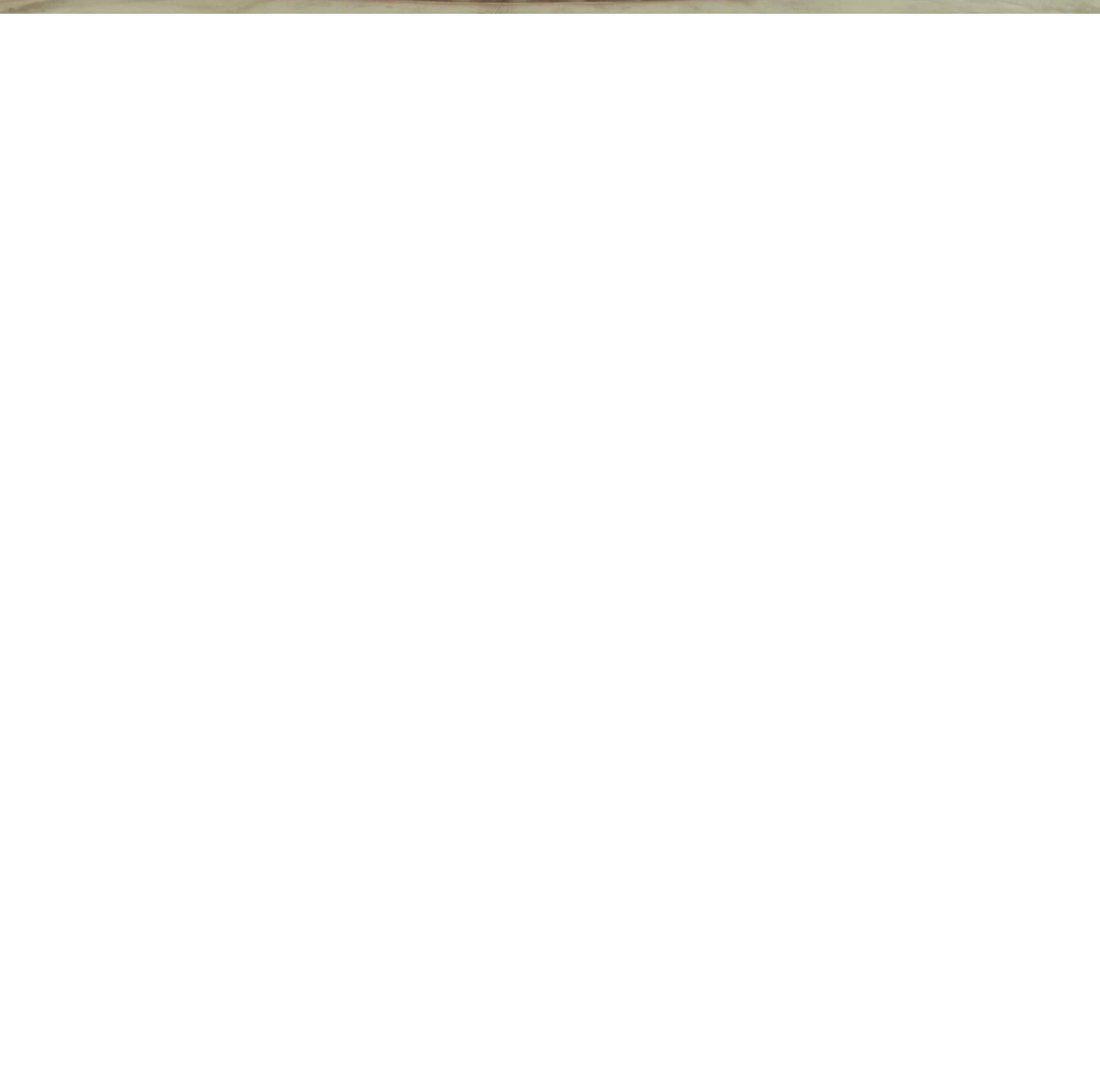
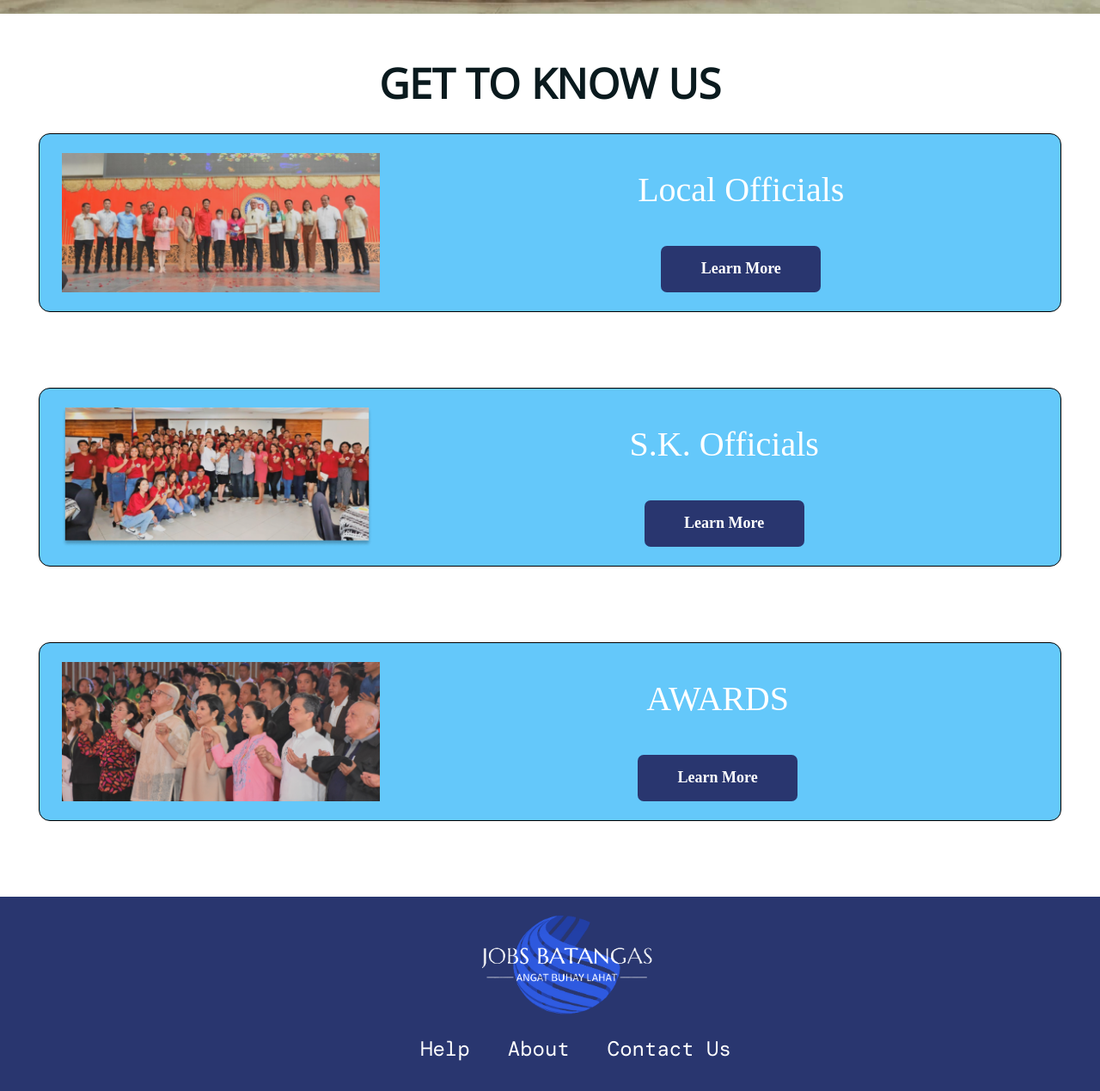
Before and after one commit to bridge360-ph/JOBS-BATANGAS, a plain HTML site: page Draft-Code/about.html in a window 1280 px wide. Shown: the part 724-1993 px from the top of the page at 86% size. Before the commit the page ends 800 px from the top, so only its background shows below. Drawn offline with nearby package versions, Linux system fonts and the light colour scheme; a web font is replaced by a local one.

Commit message:
Update about.html

```diff
--- a/Draft-Code/about.html
+++ b/Draft-Code/about.html
@@ -4,7 +4,7 @@
     <link rel="preconnect" href="https://fonts.googleapis.com" />
     <link rel="preconnect" href="https://fonts.gstatic.com" crossorigin />
     <link
-      href="https://fonts.googleapis.com/css2?family=DM+Mono&family=DM+Sans&family=Donegal+One&family=Marcellus&display=swap"
+      href="https://fonts.googleapis.com/css2?family=DM+Mono&family=DM+Sans&family=Donegal+One&family=Marcellus&family=Open+Sans&display=swap"
       rel="stylesheet"
     />
     <meta charset="UTF-8" />
@@ -41,10 +41,62 @@
       <!-- End of Nav Bar-->
     </header>
 
-    <div class="middle-page">
+    <section class="middle-page">
       <img src="images/lgu.png" class="lgu" />
       <div class="text">MEET THE LOCAL GOVERNMENT UNIT BATANGAS</div>
+    </section>
+
+    <section class="wrapper-1">
+      <div class="announcement-page">
+        <p class="annc">GET TO KNOW US</p>
+
+        <div class="annc-1">
+          <img src="images/local.png" class="local" />
+          <div class="right-text">
+            <p class="annc-p">Local Officials</p>
+            <a href="#" class="btn dark learn-more2">Learn More</a>
+          </div>
+        </div>
+
+        <div class="annc-2">
+          <img src="images/sk.png" class="sk" />
+          <div class="right-text">
+            <p class="annc-p">S.K. Officials</p>
+            <a href="#" class="btn dark learn-more2">Learn More</a>
+          </div>
+
+        </div>
+
+        <div class="annc-3">
+          <img src="images/awards.png" class="awards" />
+          <div class="right-text">
+          <p class="annc-p">AWARDS</p>
+          <a href="#" class="btn dark learn-more2">Learn More</a>
+        </div>
+      </div>
+    </section>
+
+    <footer>
+      <div class="footer">
+            <img src="images/jblogo2.png" class="jblogo">
+        <div class="footer-2">
+          <ul class="f-ul">
+            <li>
+              <a href="#">Help</a>
+            </li>
+
+            <li>
+              <a href="about.html">About</a>
+            </li>
+
+            <li>
+              <a href="#">Contact Us</a>
+            </li>
+          </ul>
+        </div>
+      </section>
     </div>
+   </footer>
 
     <script src="main.js"></script>
   </body>
```
